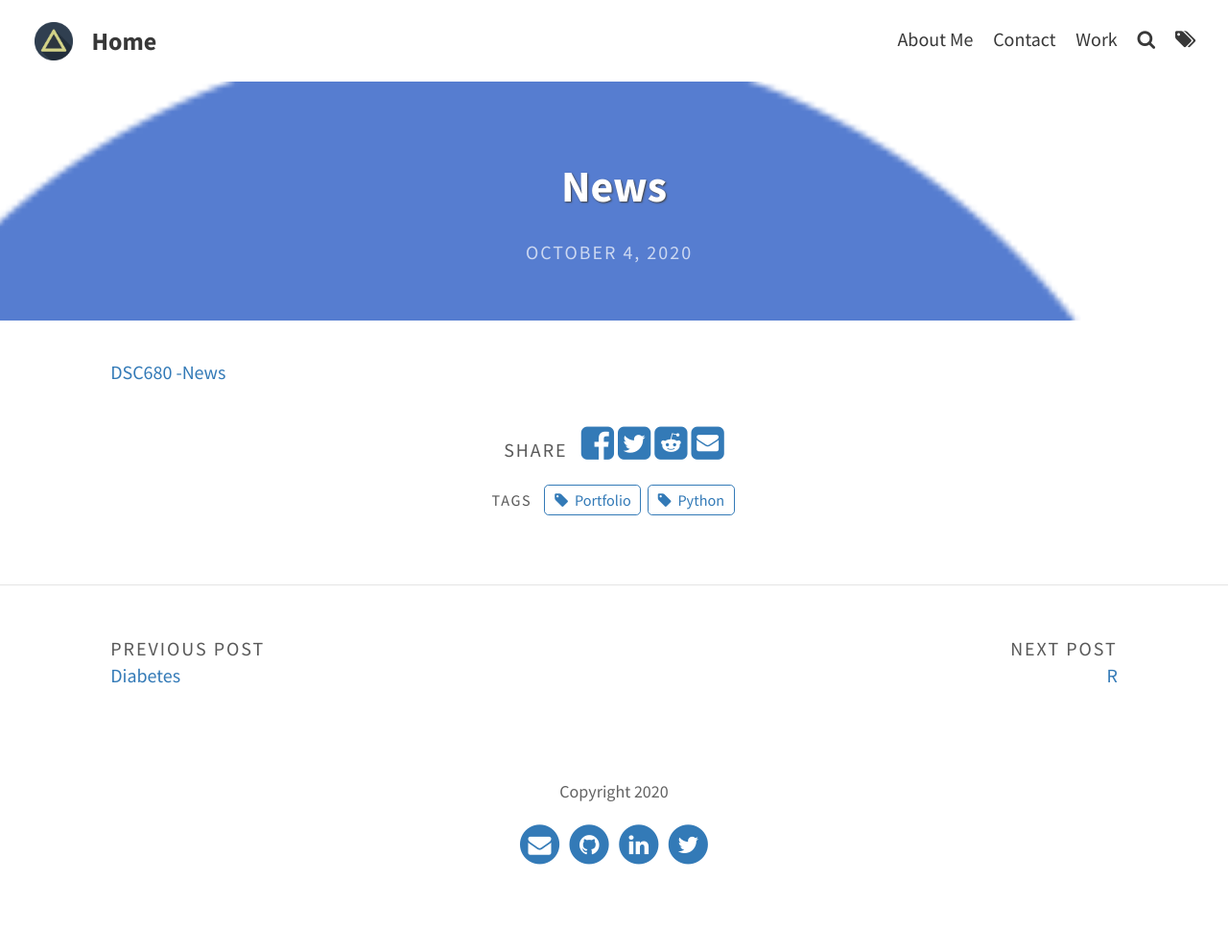
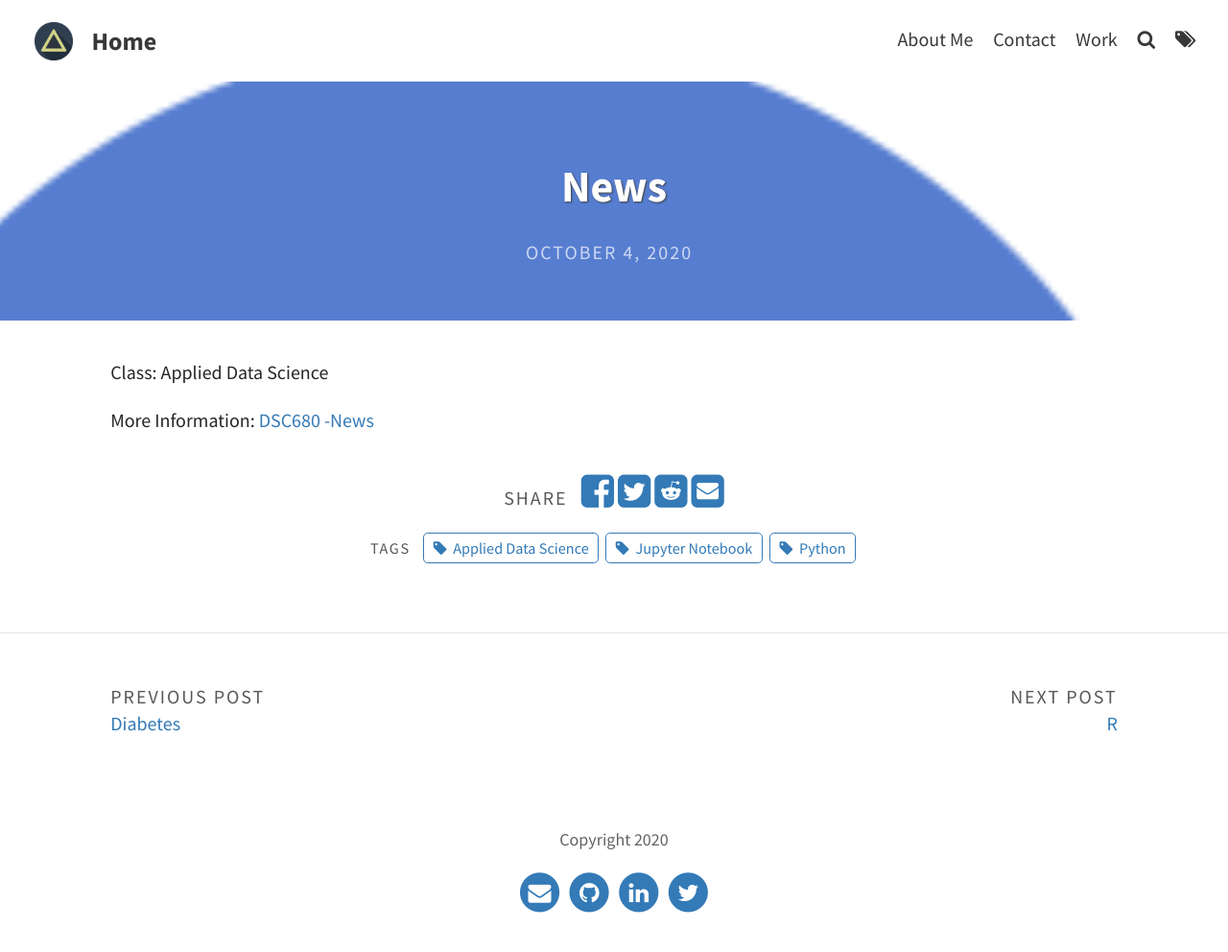
Before and after one commit to knmoses/knmoses.github.io, a Jekyll site: the page built from _portfolio/submarine.md, in a window 1280 px wide. Shown: the whole page at 96% size. Built offline with Jekyll 4.4.1, drawn with Linux system fonts in a browser that asks for light colours; before the commit the page ends 942 px from its top, so only the background shows below that.

Commit message:
Update submarine.md

```diff
--- a/_portfolio/submarine.md
+++ b/_portfolio/submarine.md
@@ -4,7 +4,10 @@ title: News
 feature-img: "assets/img/portfolio/news.png"
 img: "assets/img/portfolio/news.png"
 date: 04 October 2020
-tags: [Python, Portfolio]
+tags: [Python, Applied Data Science, Jupyter Notebook]
 ---
 
+Class: Applied Data Science
+
+More Information:
 [DSC680 -News](https://github.com/knmoses/DSC680-News)
```
